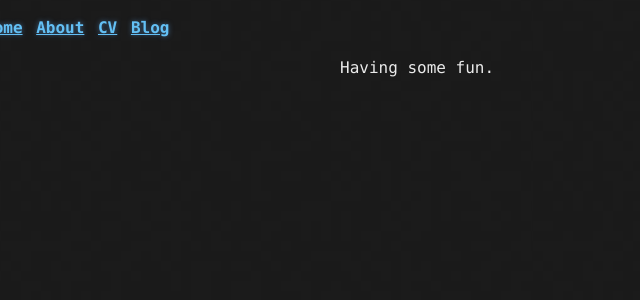
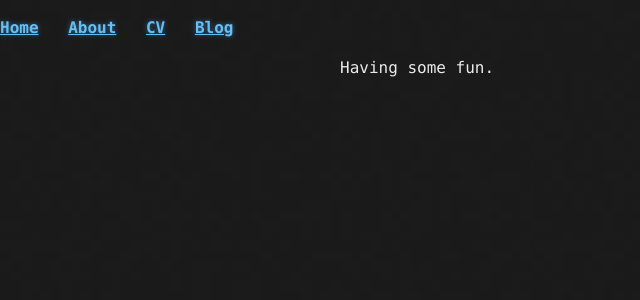
Before and after one commit to pstrinkle/pstrinkle.github.io, a Jekyll site: the page built from index.html, in a window 1280 px wide. Shown: the top 300 px of the page, without its empty margins (0-640 px from the left). Built offline with Jekyll 4.4.1, drawn with Linux system fonts in a browser that asks for light colours.

Commit message:
Update nav.css

```diff
--- a/stylesheets/nav.css
+++ b/stylesheets/nav.css
@@ -7,4 +7,8 @@ nav ul li, footer ul li {
     display: inline;
     margin-right: 20px;
 }
-nav ul li:before { content: ""; }
+nav ul li:before {
+    content: "";
+    margin-left: 0px;
+    margin-right: 0px;
+}
```
